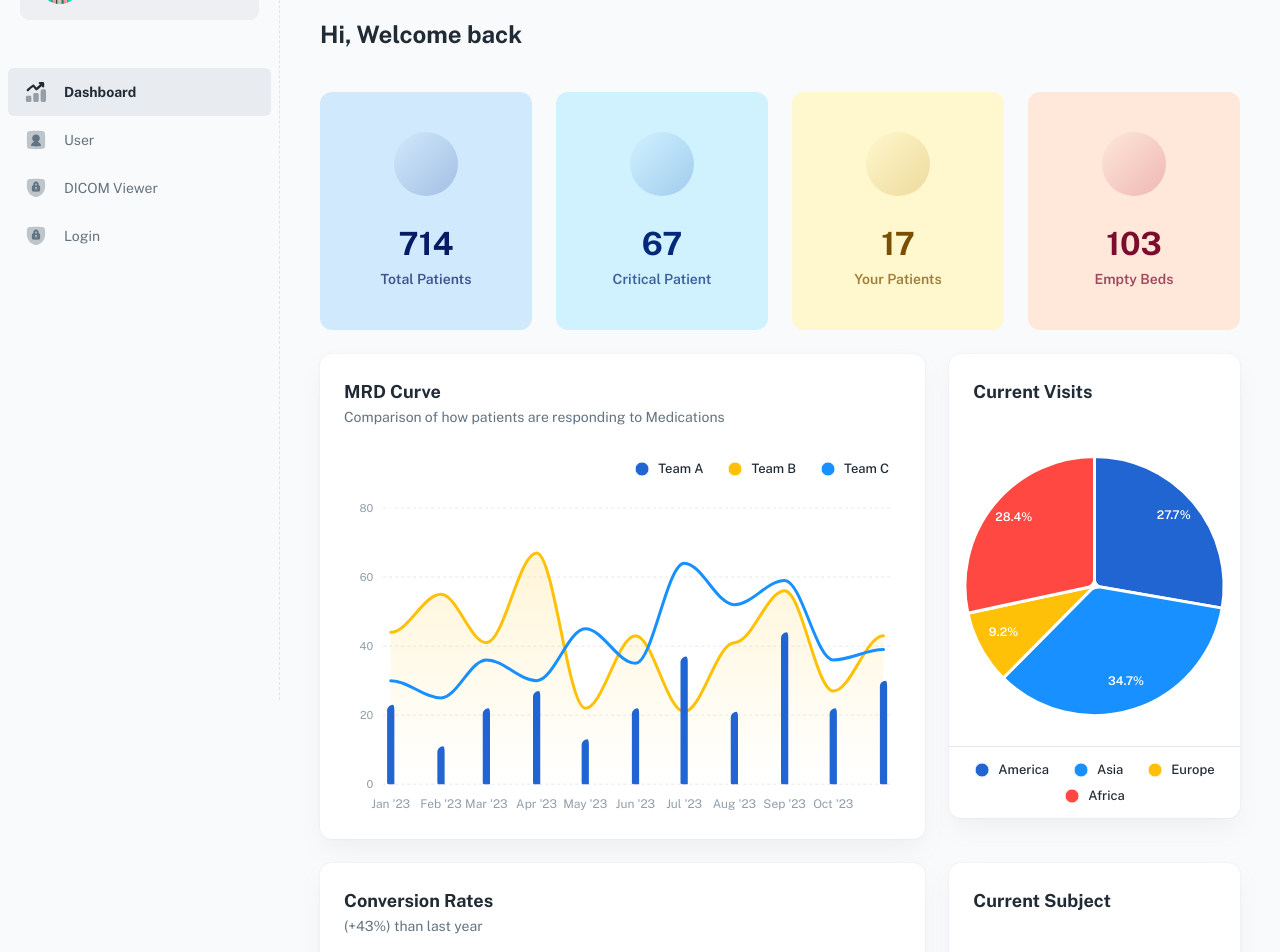
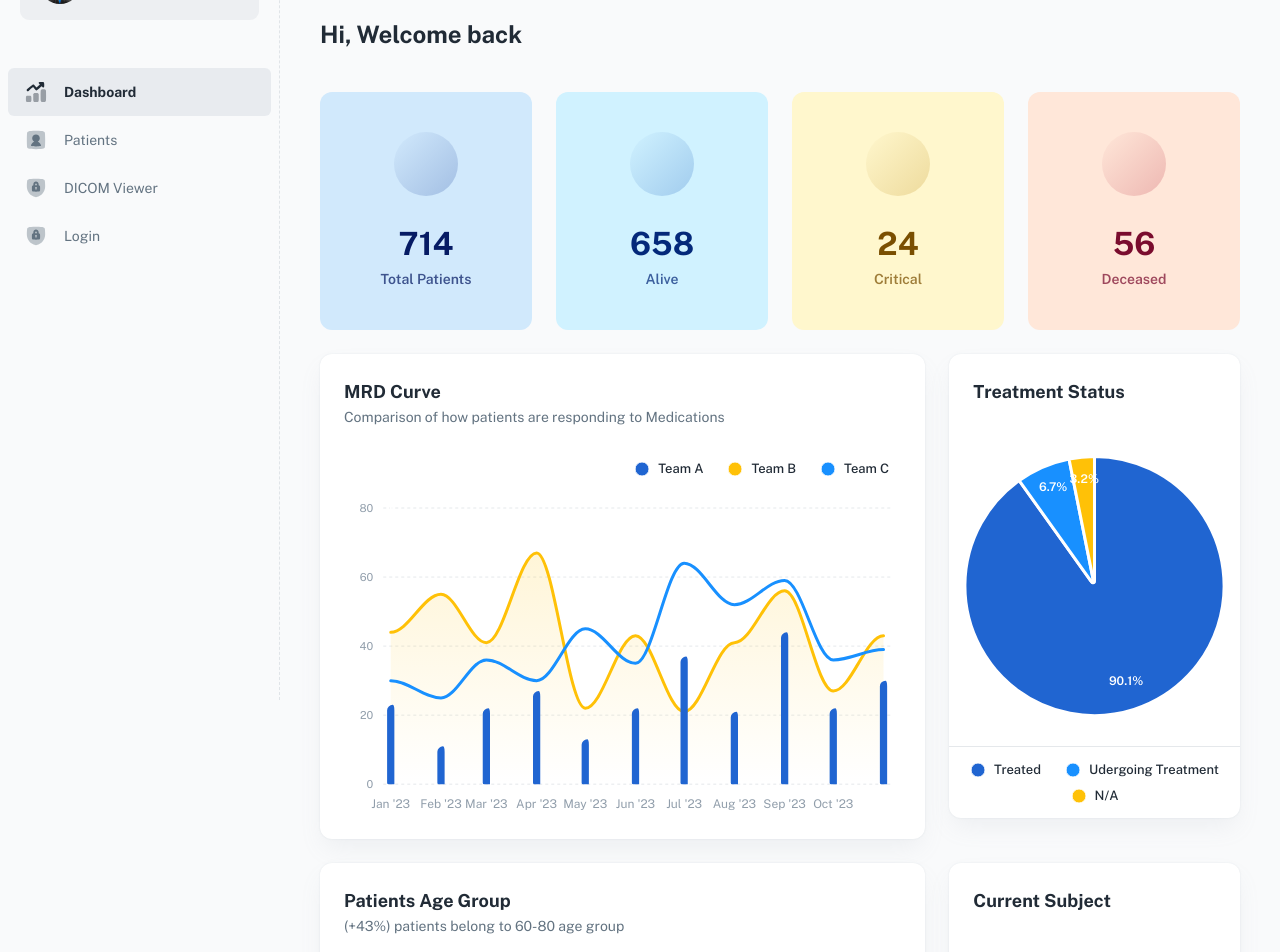
Before and after one commit to vedantPersi/techathon_multimodal_analisys, a React (Create React App) app in the folder Frontend/: page /dashboard/app in a window 1280 px wide. Shown: the part 100-1052 px from the top of the page. Built offline with nearby package versions, Linux system fonts and the light colour scheme; some icons are missing; a web font is replaced by a local one; what dwv would draw is missing.

Commit message:
Added some modifications

```diff
--- a/Frontend/src/_mock/account.js
+++ b/Frontend/src/_mock/account.js
@@ -1,9 +1,9 @@
 // ----------------------------------------------------------------------
 
 const account = {
-  displayName: 'Rushikesh Patil',
-  email: 'demo@minimals.cc',
-  photoURL: '/assets/images/avatars/avatar_default.jpg',
+  displayName: 'Dr. Rushikesh Patil',
+  email: 'demo@email.com',
+  photoURL: '/assets/images/avatars/avatar_18.jpg',
 };
 
 export default account;
--- a/Frontend/src/layouts/dashboard/nav/config.js
+++ b/Frontend/src/layouts/dashboard/nav/config.js
@@ -12,8 +12,8 @@ const navConfig = [
     icon: icon('ic_analytics'),
   },
   {
-    title: 'user',
-    path: '/dashboard/user',
+    title: 'patients',
+    path: '/dashboard/patients',
     icon: icon('ic_user'),
   },
   // {
--- a/Frontend/src/pages/DashboardAppPage.js
+++ b/Frontend/src/pages/DashboardAppPage.js
@@ -40,15 +40,15 @@ export default function DashboardAppPage() {
           </Grid>
 
           <Grid item xs={12} sm={6} md={3}>
-            <AppWidgetSummary title="Critical Patient" total={67} color="info" icon={'ant-design:apple-filled'} />
+            <AppWidgetSummary title="Alive" total={658} color="info" icon={'ant-design:apple-filled'} />
           </Grid>
 
           <Grid item xs={12} sm={6} md={3}>
-            <AppWidgetSummary title="Your Patients" total={17} color="warning" icon={'ant-design:windows-filled'} />
+            <AppWidgetSummary title="Critical" total={24} color="warning" icon={'ant-design:windows-filled'} />
           </Grid>
 
           <Grid item xs={12} sm={6} md={3}>
-            <AppWidgetSummary title="Empty Beds" total={103} color="error" icon={'ant-design:bug-filled'} />
+            <AppWidgetSummary title="Deceased" total={56} color="error" icon={'ant-design:bug-filled'} />
           </Grid>
 
           <Grid item xs={12} md={6} lg={8}>
@@ -93,12 +93,11 @@ export default function DashboardAppPage() {
 
           <Grid item xs={12} md={6} lg={4}>
             <AppCurrentVisits
-              title="Current Visits"
+              title="Treatment Status"
               chartData={[
-                { label: 'America', value: 4344 },
-                { label: 'Asia', value: 5435 },
-                { label: 'Europe', value: 1443 },
-                { label: 'Africa', value: 4443 },
+                { label: 'Treated', value: 658 },
+                { label: 'Udergoing Treatment', value: 49 },
+                { label: 'N/A', value: 23 },
               ]}
               chartColors={[
                 theme.palette.primary.main,
@@ -111,19 +110,18 @@ export default function DashboardAppPage() {
 
           <Grid item xs={12} md={6} lg={8}>
             <AppConversionRates
-              title="Conversion Rates"
-              subheader="(+43%) than last year"
+              title="Patients Age Group"
+              subheader="(+43%) patients belong to 60-80 age group"
               chartData={[
-                { label: 'Italy', value: 400 },
-                { label: 'Japan', value: 430 },
-                { label: 'China', value: 448 },
-                { label: 'Canada', value: 470 },
-                { label: 'France', value: 540 },
-                { label: 'Germany', value: 580 },
-                { label: 'South Korea', value: 690 },
-                { label: 'Netherlands', value: 1100 },
-                { label: 'United States', value: 1200 },
-                { label: 'United Kingdom', value: 1380 },
+                { label: '0-10', value: 26 },
+                { label: '10-20', value: 34 },
+                { label: '20-30', value: 43 },
+                { label: '30-40', value: 63 },
+                { label: '40-50', value: 88 },
+                { label: '50-60', value: 99 },
+                { label: '60-70', value: 120 },
+                { label: '70-80', value: 105 },
+                { label: '80+', value: 87 },
               ]}
             />
           </Grid>
--- a/Frontend/src/pages/UserPage.js
+++ b/Frontend/src/pages/UserPage.js
@@ -174,16 +174,16 @@ export default function UserPage() {
   return (
     <>
       <Helmet>
-        <title> User </title>
+        <title> Patients List </title>
       </Helmet>
 
       <Container>
         <Stack direction="row" alignItems="center" justifyContent="space-between" mb={5}>
           <Typography variant="h4" gutterBottom>
-            User
+          Patients List
           </Typography>
           <Button variant="contained" startIcon={<Iconify icon="eva:plus-fill" />}>
-            New User
+            New Patient
           </Button>
         </Stack>
 
--- a/Frontend/src/routes.js
+++ b/Frontend/src/routes.js
@@ -20,7 +20,7 @@ export default function Router() {
       children: [
         { element: <Navigate to="/dashboard/app" />, index: true },
         { path: 'app', element: <DashboardAppPage /> },
-        { path: 'user', element: <UserPage /> },
+        { path: 'patients', element: <UserPage /> },
         { path: 'dwvcomponent', element: <DwvComponent /> },
         { path: 'userDetails', element: <ProductsPage /> },
         { path: 'blog', element: <BlogPage /> },
--- a/Frontend/src/sections/@dashboard/user/UserListToolbar.js
+++ b/Frontend/src/sections/@dashboard/user/UserListToolbar.js
@@ -56,7 +56,7 @@ export default function UserListToolbar({ numSelected, filterName, onFilterName
         <StyledSearch
           value={filterName}
           onChange={onFilterName}
-          placeholder="Search user..."
+          placeholder="Search patient..."
           startAdornment={
             <InputAdornment position="start">
               <Iconify icon="eva:search-fill" sx={{ color: 'text.disabled', width: 20, height: 20 }} />
```
